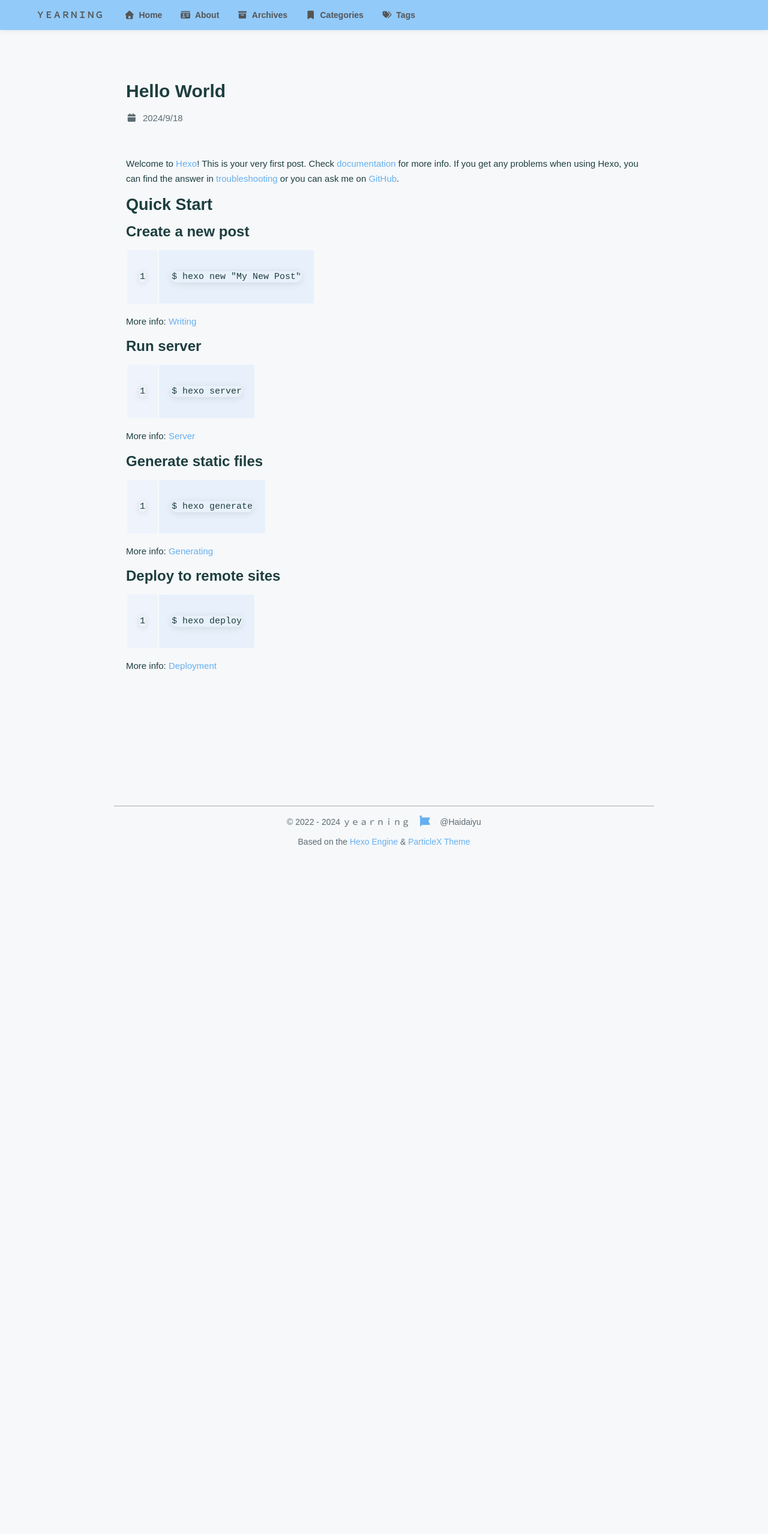
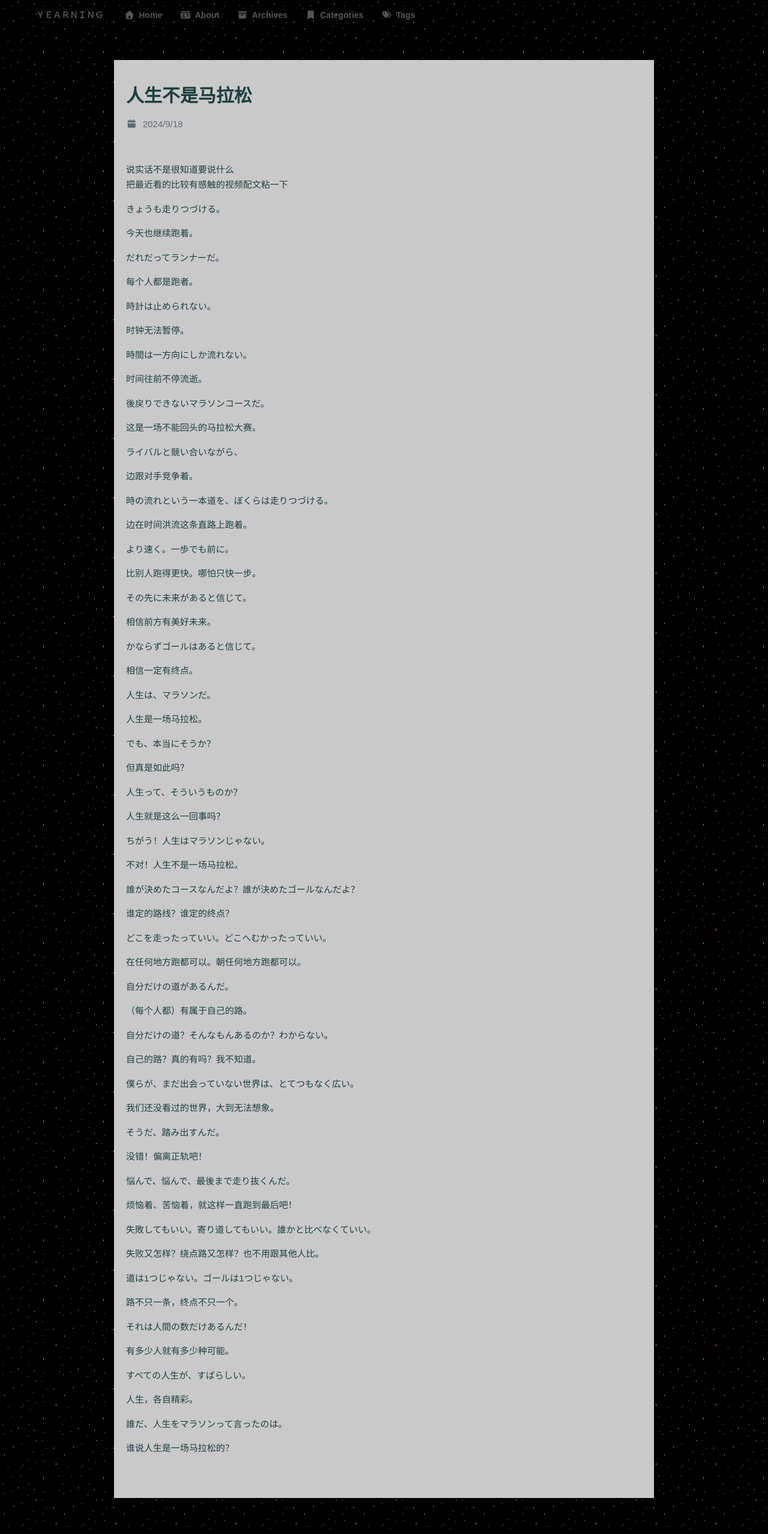
Before and after one commit to Eyesblink/eyesblink.github.io, a plain HTML site: page 2024/09/18/hello-world/index.html in a window 1280 px wide. Shown: the top 2557 px of the page at 60% size. Before the commit the page ends 1446 px from the top, so only its background shows below. Drawn offline with nearby package versions, Linux system fonts and the light colour scheme; a script that the page names is missing; a web font is replaced by a local one.

Commit message:
Site updated: 2024-09-18 23:04:38

```diff
--- a/2024/09/18/hello-world/index.html
+++ b/2024/09/18/hello-world/index.html
@@ -3,7 +3,7 @@
 <html lang="zh_CN">
 <head>
     <meta charset="utf-8" />
-    <title>Hello World | ｙｅａｒｎｉｎｇ</title>
+    <title>人生不是马拉松 | ｙｅａｒｎｉｎｇ</title>
     <meta name="author" content="Haidaiyu" />
     <meta name="description" content="" />
     <meta name="keywords" content="" />
@@ -154,7 +154,7 @@
         <div id="main" :class="loading ? 'into-enter-from': 'into-enter-active'">
             <div class="article">
     <div>
-        <h1>Hello World</h1>
+        <h1>人生不是马拉松</h1>
     </div>
     <div class="info">
         <span class="date">
@@ -168,19 +168,60 @@
     </div>
 
     <div class="content" v-pre>
-        <p>Welcome to <a target="_blank" rel="noopener" href="https://hexo.io/">Hexo</a>! This is your very first post. Check <a target="_blank" rel="noopener" href="https://hexo.io/docs/">documentation</a> for more info. If you get any problems when using Hexo, you can find the answer in <a target="_blank" rel="noopener" href="https://hexo.io/docs/troubleshooting.html">troubleshooting</a> or you can ask me on <a target="_blank" rel="noopener" href="https://github.com/hexojs/hexo/issues">GitHub</a>.</p>
-<h2 id="Quick-Start"><a href="#Quick-Start" class="headerlink" title="Quick Start"></a>Quick Start</h2><h3 id="Create-a-new-post"><a href="#Create-a-new-post" class="headerlink" title="Create a new post"></a>Create a new post</h3><figure class="highlight bash"><table><tr><td class="gutter"><pre><span class="line">1</span><br></pre></td><td class="code"><pre><span class="line">$ hexo new <span class="string">&quot;My New Post&quot;</span></span><br></pre></td></tr></table></figure>
-
-<p>More info: <a target="_blank" rel="noopener" href="https://hexo.io/docs/writing.html">Writing</a></p>
-<h3 id="Run-server"><a href="#Run-server" class="headerlink" title="Run server"></a>Run server</h3><figure class="highlight bash"><table><tr><td class="gutter"><pre><span class="line">1</span><br></pre></td><td class="code"><pre><span class="line">$ hexo server</span><br></pre></td></tr></table></figure>
-
-<p>More info: <a target="_blank" rel="noopener" href="https://hexo.io/docs/server.html">Server</a></p>
-<h3 id="Generate-static-files"><a href="#Generate-static-files" class="headerlink" title="Generate static files"></a>Generate static files</h3><figure class="highlight bash"><table><tr><td class="gutter"><pre><span class="line">1</span><br></pre></td><td class="code"><pre><span class="line">$ hexo generate</span><br></pre></td></tr></table></figure>
-
-<p>More info: <a target="_blank" rel="noopener" href="https://hexo.io/docs/generating.html">Generating</a></p>
-<h3 id="Deploy-to-remote-sites"><a href="#Deploy-to-remote-sites" class="headerlink" title="Deploy to remote sites"></a>Deploy to remote sites</h3><figure class="highlight bash"><table><tr><td class="gutter"><pre><span class="line">1</span><br></pre></td><td class="code"><pre><span class="line">$ hexo deploy</span><br></pre></td></tr></table></figure>
-
-<p>More info: <a target="_blank" rel="noopener" href="https://hexo.io/docs/one-command-deployment.html">Deployment</a></p>
+        <p>说实话不是很知道要说什么<br>把最近看的比较有感触的视频配文粘一下</p>
+<span id="more"></span>
+<p>きょうも走りつづける。</p>
+<p>今天也继续跑着。</p>
+<p>だれだってランナーだ。</p>
+<p>每个人都是跑者。</p>
+<p>時計は止められない。</p>
+<p>时钟无法暂停。</p>
+<p>時間は一方向にしか流れない。</p>
+<p>时间往前不停流逝。</p>
+<p>後戻りできないマラソンコースだ。</p>
+<p>这是一场不能回头的马拉松大赛。</p>
+<p>ライバルと競い合いながら、</p>
+<p>边跟对手竞争着。</p>
+<p>時の流れという一本道を、ぼくらは走りつづける。</p>
+<p>边在时间洪流这条直路上跑着。</p>
+<p>より速く。一歩でも前に。</p>
+<p>比别人跑得更快。哪怕只快一步。</p>
+<p>その先に未来があると信じて。</p>
+<p>相信前方有美好未来。</p>
+<p>かならずゴールはあると信じて。</p>
+<p>相信一定有终点。</p>
+<p>人生は、マラソンだ。</p>
+<p>人生是一场马拉松。</p>
+<p>でも、本当にそうか？</p>
+<p>但真是如此吗？</p>
+<p>人生って、そういうものか？</p>
+<p>人生就是这么一回事吗？</p>
+<p>ちがう！人生はマラソンじゃない。</p>
+<p>不对！人生不是一场马拉松。</p>
+<p>誰が決めたコースなんだよ？誰が決めたゴールなんだよ？</p>
+<p>谁定的路线？谁定的终点？</p>
+<p>どこを走ったっていい。どこへむかったっていい。</p>
+<p>在任何地方跑都可以。朝任何地方跑都可以。</p>
+<p>自分だけの道があるんだ。</p>
+<p>（每个人都）有属于自己的路。</p>
+<p>自分だけの道？そんなもんあるのか？わからない。</p>
+<p>自己的路？真的有吗？我不知道。</p>
+<p>僕らが、まだ出会っていない世界は、とてつもなく広い。</p>
+<p>我们还没看过的世界，大到无法想象。</p>
+<p>そうだ、踏み出すんだ。</p>
+<p>没错！偏离正轨吧！</p>
+<p>悩んで、悩んで、最後まで走り抜くんだ。</p>
+<p>烦恼着、苦恼着，就这样一直跑到最后吧！</p>
+<p>失敗してもいい。寄り道してもいい。誰かと比べなくていい。</p>
+<p>失败又怎样？绕点路又怎样？也不用跟其他人比。</p>
+<p>道は1つじゃない。ゴールは1つじゃない。</p>
+<p>路不只一条，终点不只一个。</p>
+<p>それは人間の数だけあるんだ！</p>
+<p>有多少人就有多少种可能。</p>
+<p>すべての人生が、すばらしい。</p>
+<p>人生，各自精彩。</p>
+<p>誰だ、人生をマラソンって言ったのは。</p>
+<p>谁说人生是一场马拉松的？</p>
 
     </div>
 
--- a/css/main.css
+++ b/css/main.css
@@ -82,7 +82,7 @@
     width: 300px;
 }
 #home-card #card-style {
-    background: #fff;
+    background: #c9c9c9;
     border: none;
     border-radius: 10px;
     box-shadow: 0 0 20px #d9d9d980;
@@ -142,7 +142,7 @@
 #home-card #card-div .friend-links a:hover,
 #home-posts .page-current .page-num:hover {
     background: #66afef;
-    color: #fff;
+    color: #c9c9c9;
 }
 #home-card #card-div .icon-links,
 #home-card #card-div .friend-links {
@@ -165,48 +165,21 @@
     background-position: center;
     background-repeat: repeat;
 
-    height: 100vh;
     left: 0;
     position: absolute;
     top: 0;
     width: 100vw;
     z-index: -1;
+    height: 100vh;
 }
 #home-head #home-info .info {
-    align-items: center;
+
     border-radius: 50%;
     display: flex;
     justify-content: center;
     text-align: center;
 }
-#home-head #home-info .loop:nth-child(1) {
-    animation: loop1 10s linear infinite;
-    background: #fff;
-    border-radius: 38% 62% 63% 37%/41% 44% 56% 59%;
-    opacity: 0.3;
-    transform: rotate(30deg);
-}
-#home-head #home-info .loop:nth-child(2) {
-    animation: loop2 15s linear infinite;
-    background: #fff;
-    border-radius: 38% 62% 63% 37%/41% 44% 56% 59%;
-    opacity: 0.45;
-    transform: rotate(60deg);
-}
-#home-head #home-info .loop:nth-child(3) {
-    animation: loop3 10s linear infinite;
-    background: #fff;
-    border-radius: 38% 62% 63% 37%/41% 44% 56% 59%;
-    opacity: 0.3;
-    transform: rotate(90deg);
-}
-#home-head #home-info .loop:nth-child(4) {
-    animation: loop4 15s linear infinite;
-    background: #fff;
-    border-radius: 38% 62% 63% 37%/41% 44% 56% 59%;
-    opacity: 0.45;
-    transform: rotate(120deg);
-}
+
 #home-head #home-info,
 #home-posts {
     margin: auto;
@@ -244,7 +217,7 @@
     color: #999;
 }
 #home-posts .post {
-    background: #fff;
+    background: #c9c9c9;
     border-radius: 20px;
     box-shadow: 0 0 20px #d9d9d980;
     transition: box-shadow 0.25s, transform 0.25s;
@@ -316,7 +289,7 @@
     transform: translate(-5px, -5px);
 }
 #home-posts-wrap {
-    background: transparent;
+    background-image: url('../images/background.gif');
     border-radius: 10px;
     display: flex;
     margin: auto;
@@ -365,10 +338,11 @@
 }
 #main {
     margin-right: calc(100% - 100vw);
+    background-image: url('../images/background.gif');
 }
 #menu {
-    background: #92cafa;
-    box-shadow: 0 -1px 10px 0 #9e9e9e4d;
+    background: transparent;
+    box-shadow: 0 -1px 10px 0 #0000004d;
     font-weight: bold;
     line-height: 50px;
     position: fixed;
@@ -432,7 +406,7 @@
 #menu.menu-color #desktop-menu a,
 #menu.menu-color #mobile-menu a,
 #menu.menu-color #mobile-menu .title {
-    color: #fff;
+    color: #555;
 }
 #preview {
     align-items: center;
@@ -469,6 +443,7 @@
     word-wrap: break-word;
 }
 .article {
+    background-color: #c9c9c9;
     font-size: 15px;
     margin: auto;
     margin-top: 100px;
@@ -701,11 +676,13 @@ blockquote {
     padding: 0 15px;
 }
 body {
-    background: #f6f8fa;
+    background-image: url('../images/background.gif');
     color: #1e3e3f;
     font: 500 14px Lexend, "Noto Sans SC", sans-serif;
     overflow-x: hidden;
     width: 100%;
+    overflow: auto;
+
 }
 code {
     background: #bddcf76b;
--- a/js/lib/home.js
+++ b/js/lib/home.js
@@ -8,7 +8,9 @@ mixins.home = {
     },
     methods: {
         homeClick() {
-            window.scrollTo({ top: window.innerHeight, behavior: "smooth" });
+            window.scrollTo({ top:   window.innerHeight, behavior: "smooth" });
+            window.removeEventListener('wheel', disableScroll);
+            document.body.style.overflowY = 'auto';
         },
     },
 };
--- a/js/main.js
+++ b/js/main.js
@@ -24,6 +24,7 @@ const app = Vue.createApp({
             for (let i of this.renderers) i();
         },
         handleScroll() {
+
             let wrap = this.$refs.homePostsWrap;
             let newScrollTop = document.documentElement.scrollTop;
             if (this.scrollTop < newScrollTop) {
```
Also changed, not shown: archives/2024/09/index.html (+2 -2 lines), archives/2024/index.html (+2 -2 lines), archives/index.html (+2 -2 lines), index.html (+14 -17 lines).
